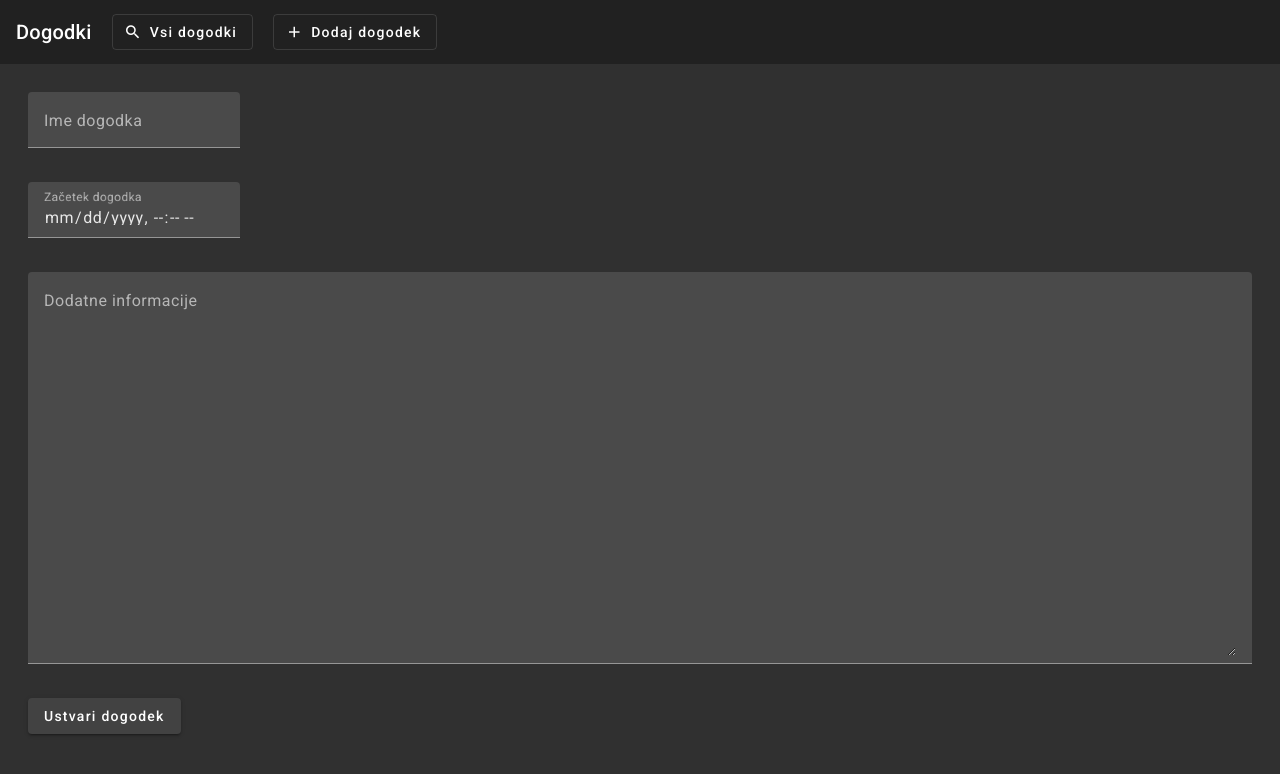
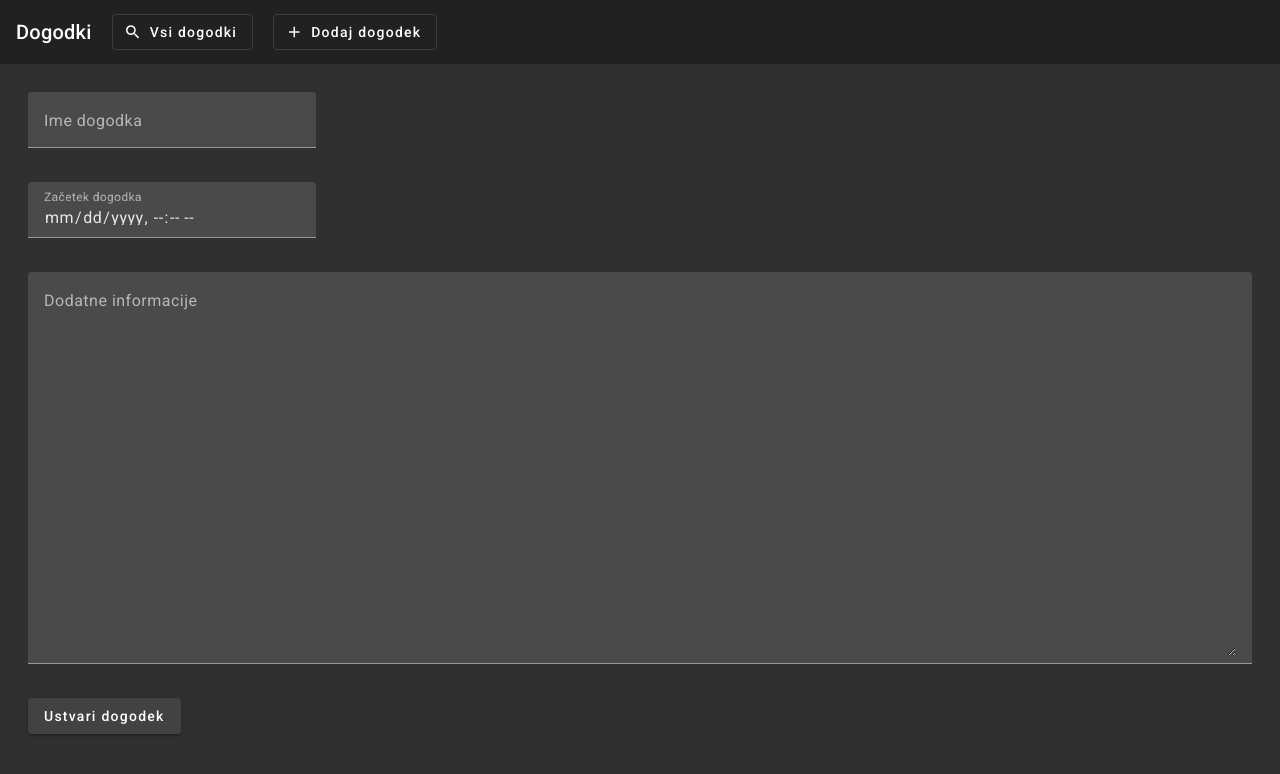
Before and after one commit to StrajnarFilip/event-planner, an Angular app: page /new-event in a window 1280 px wide. Shown: the top 774 px of the page. Built offline with nearby package versions, Linux system fonts and the light colour scheme.

Commit message:
Minor CSS adjustment.

```diff
--- a/src/app/components/event/event.component.scss
+++ b/src/app/components/event/event.component.scss
@@ -2,3 +2,7 @@
   background-color: gray;
   cursor: pointer;
 }
+
+mat-form-field {
+  min-width: 18em;
+}
--- a/src/app/components/new-event/new-event.component.scss
+++ b/src/app/components/new-event/new-event.component.scss
@@ -2,3 +2,7 @@
   width: 100%;
   height: 100%;
 }
+
+mat-form-field {
+  min-width: 18em;
+}
```
